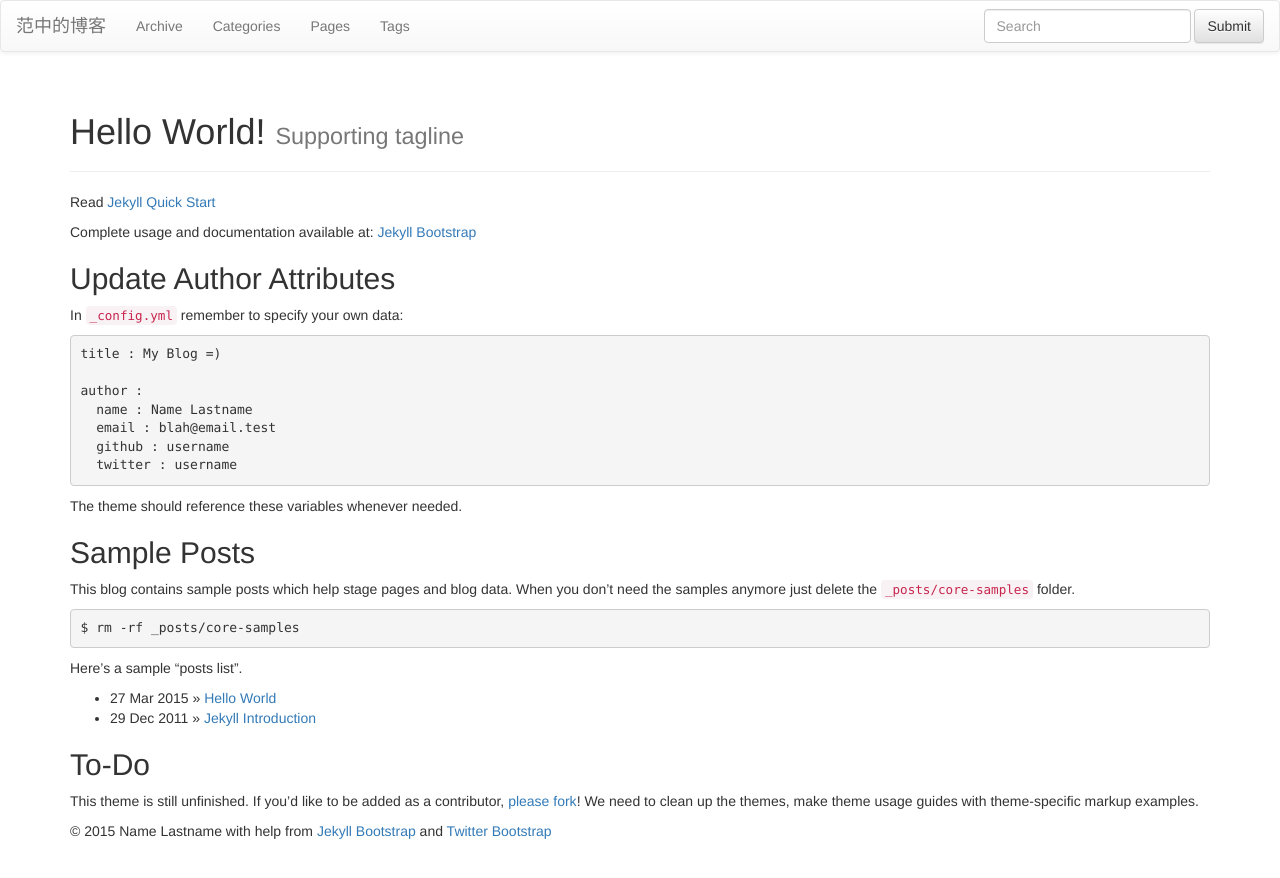
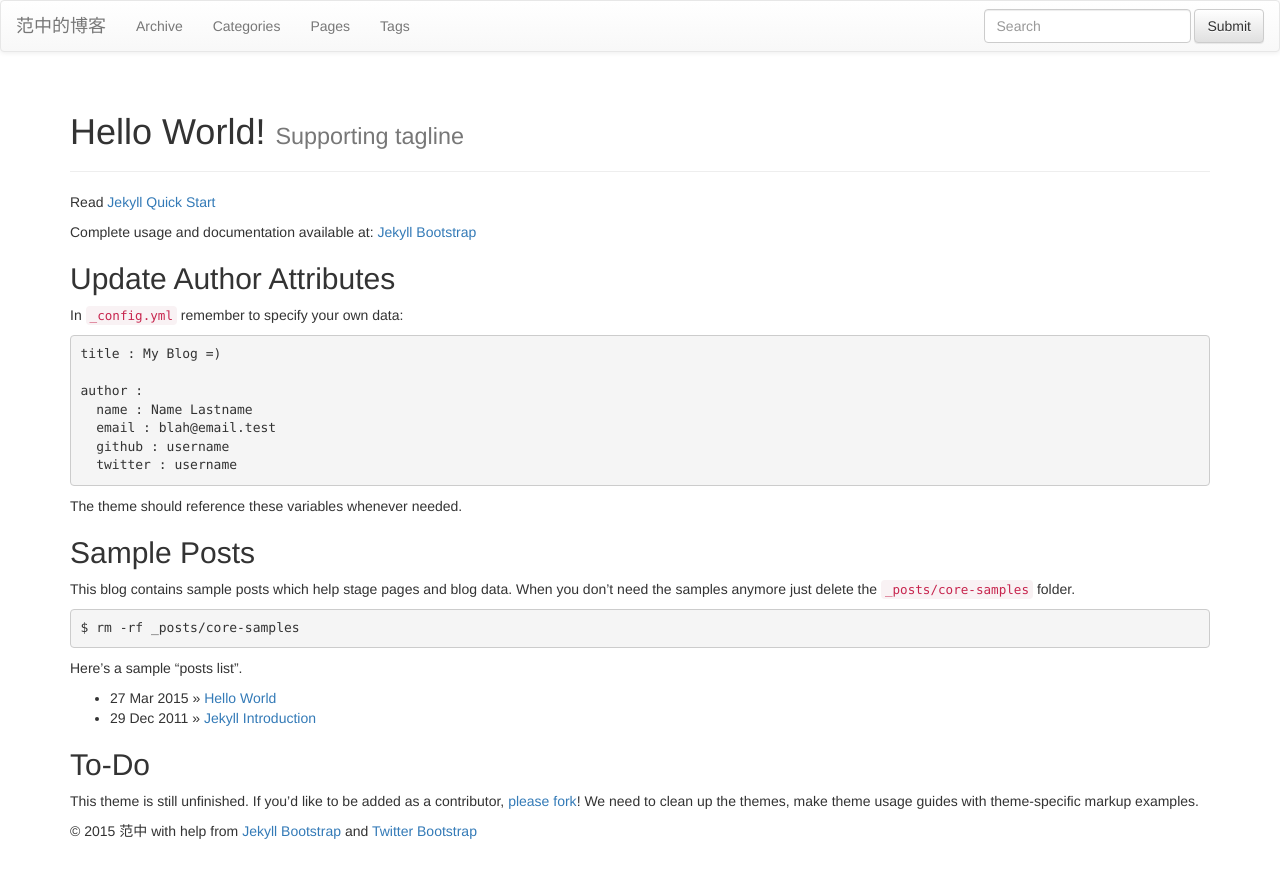
Before and after one commit to jzorrof/jzorrof.github.com, a Jekyll site: the page built from index.md, in a window 1280 px wide. Shown: the top 878 px of the page. Built offline with Jekyll 4.4.1, drawn with Linux system fonts in a browser that asks for light colours; nearby versions of some CDN libraries; library files that are not in the unit come from our copies.

```diff
--- a/_config.yml
+++ b/_config.yml
@@ -11,11 +11,10 @@ highlighter: pygments
 title : 范中的博客
 tagline: Site Tagline
 author :
-  name : Name Lastname
-  email : blah@email.test
-  github : username
-  twitter : username
-  feedburner : feedname
+  name : 范中
+  email : jzorrof@gmail.com
+  github : jzorrof
+  twitter : jzorrof
 
 # The production_url is only used when full-domain names are needed
 # such as sitemap.txt
```
